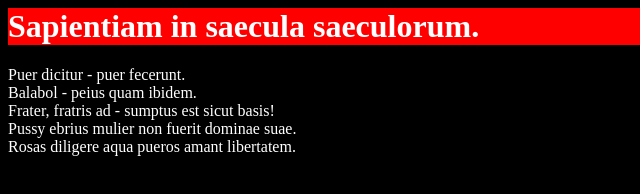
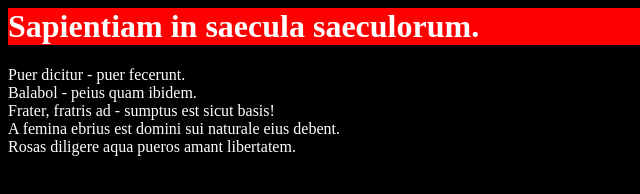
Before and after one commit to password123123123/simple_html, a plain HTML site: page index.html in a window 1280 px wide. Shown: the full height of the page, 0-640 px from the left. Drawn offline with Linux system fonts and the light colour scheme.

Commit message:
Balabol est...

```diff
--- a/index.html
+++ b/index.html
@@ -8,7 +8,7 @@
       Puer dicitur - puer fecerunt.<br>
       Balabol - peius quam ibidem.<br>
       Frater, fratris ad - sumptus est sicut basis!<br>
-      Pussy ebrius mulier non fuerit dominae suae.<br>
+      A femina ebrius est domini sui naturale eius debent.<br>
       Rosas diligere aqua pueros amant libertatem.<br>
   </body>
 </html>
```
